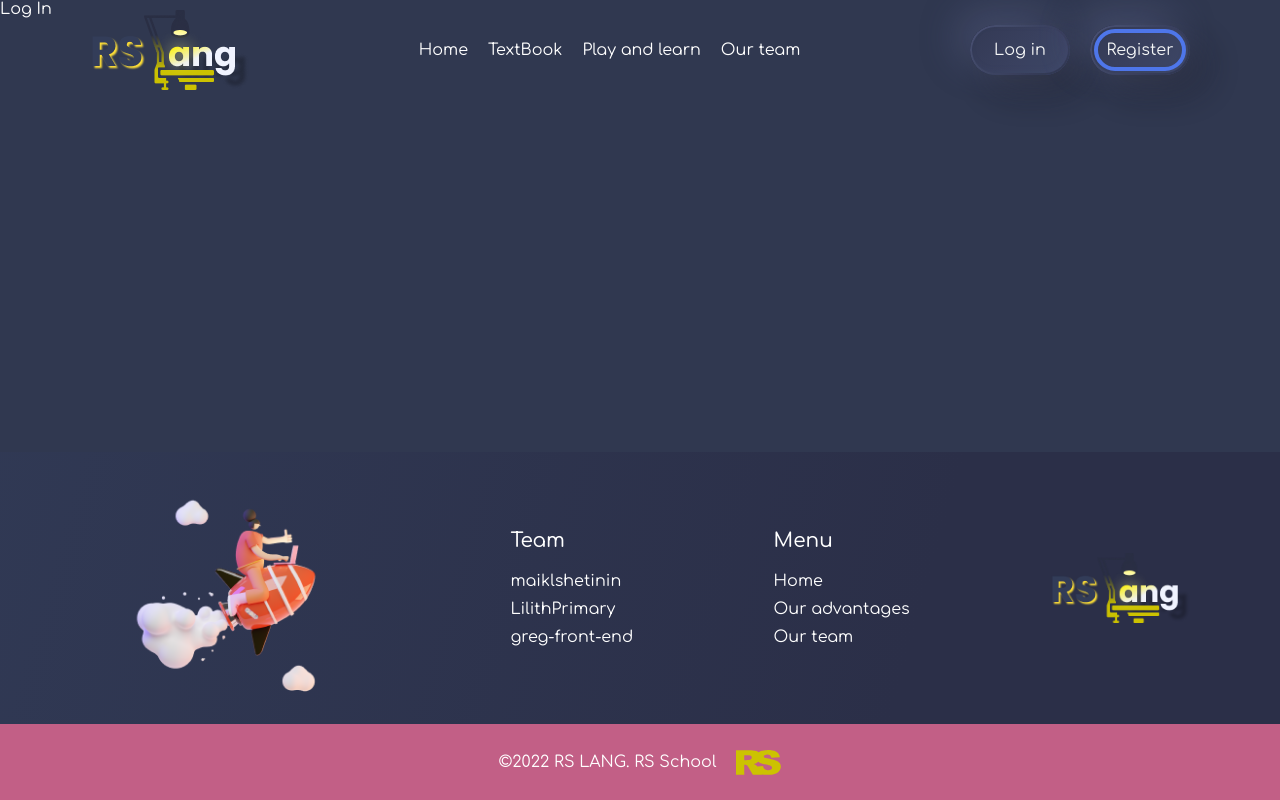
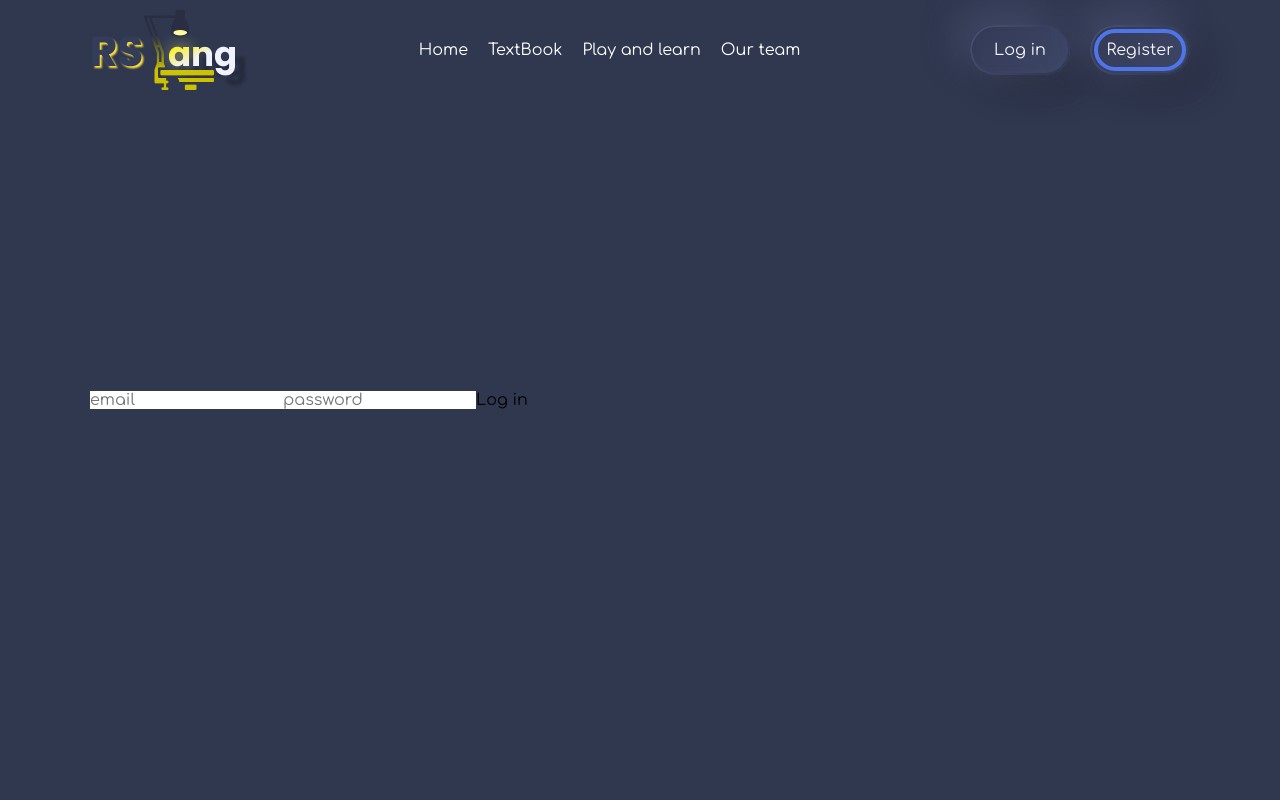
Before and after one commit to greg-front-end/rslang, a React (Create React App) app: page /log-in in a window 1280 px wide. Shown: the top 800 px of the page. Built offline with nearby package versions, Linux system fonts and the light colour scheme.

Commit message:
feat: add navigate to loggined state for view

```diff
--- a/src/api/logIn.ts
+++ b/src/api/logIn.ts
@@ -9,11 +9,10 @@ import { ILogIn } from '../types/ILogIn';
 export const logIn = createAsyncThunk<ILogIn, Omit<ICreateUser, 'name'>,
   { rejectValue: string }
 >(
-  'auth/login',
+  'auth/logIn',
   async (values, { rejectWithValue }) => {
     try {
       const token = await axios.post(`${URL}${ApiPath.Signin}`, { ...values });
-      localStorage.setItem('token', JSON.stringify(token.data));
       return token.data as ILogIn;
     } catch (error) {
       if (axios.isAxiosError(error)) {
--- a/src/components/Auth/Auth.tsx
+++ b/src/components/Auth/Auth.tsx
@@ -32,7 +32,7 @@ export const Auth = () => {
         password,
       };
       dispatch(registerUser(formBody));
-      dispatch(logIn({ email, password }));
+      dispatch(logIn({ email: formBody.email, password: formBody.password }));
       setFormState({
         name: '',
         email: '',
--- a/src/components/Layout/Layout.tsx
+++ b/src/components/Layout/Layout.tsx
@@ -1,18 +1,29 @@
-import React from 'react';
+import React, { useEffect, useState } from 'react';
 import { Outlet } from 'react-router-dom';
 
+import { useAppSelector } from '../../hooks/useAppSelector';
 import { isUserLogIn } from '../../utils/isUserLogIn';
 import { FooterLogIn } from '../Footer/FooterLogIn/FooterLogIn';
 import { FooterLogOut } from '../Footer/FooterLogOut/FooterLogOut';
 import { HeaderLogIn } from '../Header/HeaderLogIn/HeaderLogIn';
 import { HeaderLogOut } from '../Header/HeaderLogOut/HeaderLogOut';
 
-export const Layout = () => (
+export const Layout = () => {
+  const userAuthState = useAppSelector((state) => state.auth);
+  const [isUserLoggined, serIsUserLoggined] = useState(false);
+
+  useEffect(() => {
+    if (userAuthState.token?.token) {
+      serIsUserLoggined(isUserLogIn());
+    }
+  }, [userAuthState.token?.token]);
+  return (
     <>
-    {isUserLogIn() ? <HeaderLogIn /> : <HeaderLogOut />}
+      {isUserLoggined ? <HeaderLogIn /> : <HeaderLogOut />}
       <main className="main">
         <Outlet />
       </main>
-    {isUserLogIn() ? <FooterLogIn /> : <FooterLogOut />}
+      {isUserLoggined ? <FooterLogIn /> : <FooterLogOut />}
     </>
   );
+};
--- a/src/components/LogIn/LogIn.tsx
+++ b/src/components/LogIn/LogIn.tsx
@@ -1,3 +1,80 @@
-import React from 'react';
+import React, {
+  ChangeEvent,
+  FormEvent,
+  useEffect,
+  useState,
+} from 'react';
+import { useNavigate } from 'react-router-dom';
 
-export const LogIn = () => (<h1>Log In</h1>);
+import { logIn } from '../../api/logIn';
+import { useAppDispatch } from '../../hooks/useAppDispatch';
+import { useAppSelector } from '../../hooks/useAppSelector';
+import { ICreateUser } from '../../types/ICreateUser';
+
+import style from './style.module.css';
+
+export const LogIn = () => {
+  const [formState, setFormState] = useState<Omit<ICreateUser, 'name'>>({
+    email: '', password: '',
+  });
+  const dispatch = useAppDispatch();
+  const navigate = useNavigate();
+  const userState = useAppSelector((state) => state.auth);
+  console.log(userState);
+
+  const handleInutChange = ({ target }: ChangeEvent<HTMLInputElement>) => {
+    setFormState({
+      ...formState,
+      [target.name]: target.value,
+    });
+  };
+
+  const handleSubmit = (event: FormEvent<HTMLFormElement>): void => {
+    event.preventDefault();
+    const { email, password } = formState;
+    if (email && password) {
+      const formBody: Omit<ICreateUser, 'name'> = {
+        email,
+        password,
+      };
+      dispatch(logIn(formBody));
+      setFormState({
+        email: '',
+        password: '',
+      });
+    }
+  };
+
+  useEffect(() => {
+    if (userState.token?.token) {
+      navigate('/');
+    }
+  }, [navigate, userState.token?.token]);
+  return (
+    <div className={style.log_in}>
+      <div className="container">
+        <form onSubmit={handleSubmit}>
+          <input
+            type="email"
+            name="email"
+            required
+            autoComplete="off"
+            placeholder="email"
+            value={formState.email}
+            onChange={handleInutChange}
+          />
+          <input
+            type="password"
+            name="password"
+            required
+            autoComplete="off"
+            placeholder="password"
+            value={formState.password}
+            onChange={handleInutChange}
+          />
+          <button type="submit">Log in</button>
+        </form>
+      </div>
+    </div>
+  );
+};
--- /dev/null
+++ b/src/components/LogIn/style.module.css
@@ -0,0 +1,5 @@
+.log_in {
+  height: 100vh;
+  display: flex;
+  align-items: center;
+}
--- a/src/features/authSlice.ts
+++ b/src/features/authSlice.ts
@@ -59,12 +59,20 @@ const authSlice = createSlice({
         (state) => ({ ...state, registerStatus: ResponseStatus.Pending }),
       );
     builder
-      .addCase(logIn.fulfilled, (state, { payload }) => ({
-        ...state,
-        token: payload,
-        loginStatus: payload.message,
-        registerStatus: ResponseStatus.Success,
-      }));
+      .addCase(logIn.fulfilled, (state, { payload }) => {
+        localStorage.setItem('token', JSON.stringify({
+          id: payload.userId,
+          name: state.name,
+          token: payload.token,
+          refreshToken: payload.refreshToken,
+        }));
+        return {
+          ...state,
+          token: payload,
+          loginStatus: payload.message,
+          registerStatus: ResponseStatus.Success,
+        };
+      });
     builder
       .addCase(
         logIn.rejected,
--- a/src/router/RouteApp.tsx
+++ b/src/router/RouteApp.tsx
@@ -1,9 +1,10 @@
-import React from 'react';
+import React, { useEffect, useState } from 'react';
 import { Route, Routes } from 'react-router-dom';
 
 import { Auth } from '../components/Auth/Auth';
 import { Layout } from '../components/Layout/Layout';
 import { LogIn } from '../components/LogIn/LogIn';
+import { useAppSelector } from '../hooks/useAppSelector';
 import { About } from '../pages/About/About';
 import { AudioCall } from '../pages/AudioCall/AudioCall';
 import { Games } from '../pages/Games/Games';
@@ -13,7 +14,16 @@ import { Statistics } from '../pages/Statistics/Statistics';
 import { TextBook } from '../pages/TextBook/TextBook';
 import { isUserLogIn } from '../utils/isUserLogIn';
 
-export const RouteApp = () => (
+export const RouteApp = () => {
+  const userAuthState = useAppSelector((state) => state.auth);
+  const [isUserLoggined, serIsUserLoggined] = useState(false);
+
+  useEffect(() => {
+    if (userAuthState.token?.token) {
+      serIsUserLoggined(isUserLogIn());
+    }
+  }, [userAuthState.token?.token]);
+  return (
     <Routes>
       <Route
         path="/"
@@ -21,7 +31,7 @@ export const RouteApp = () => (
       >
         <Route
           index
-        element={isUserLogIn() ? <Statistics /> : <Main />}
+          element={isUserLoggined ? <Statistics /> : <Main />}
         />
         <Route
           path="textbook"
@@ -54,3 +64,4 @@ export const RouteApp = () => (
       </Route>
     </Routes>
   );
+};
--- a/src/utils/isUserLogIn.tsx
+++ b/src/utils/isUserLogIn.tsx
@@ -1 +1,6 @@
-export const isUserLogIn = () => false;
+export const isUserLogIn = () => {
+  if (localStorage.getItem('token')) {
+    return true;
+  }
+  return false;
+};
```
Lines whose indentation alone changed are shown as unchanged.
